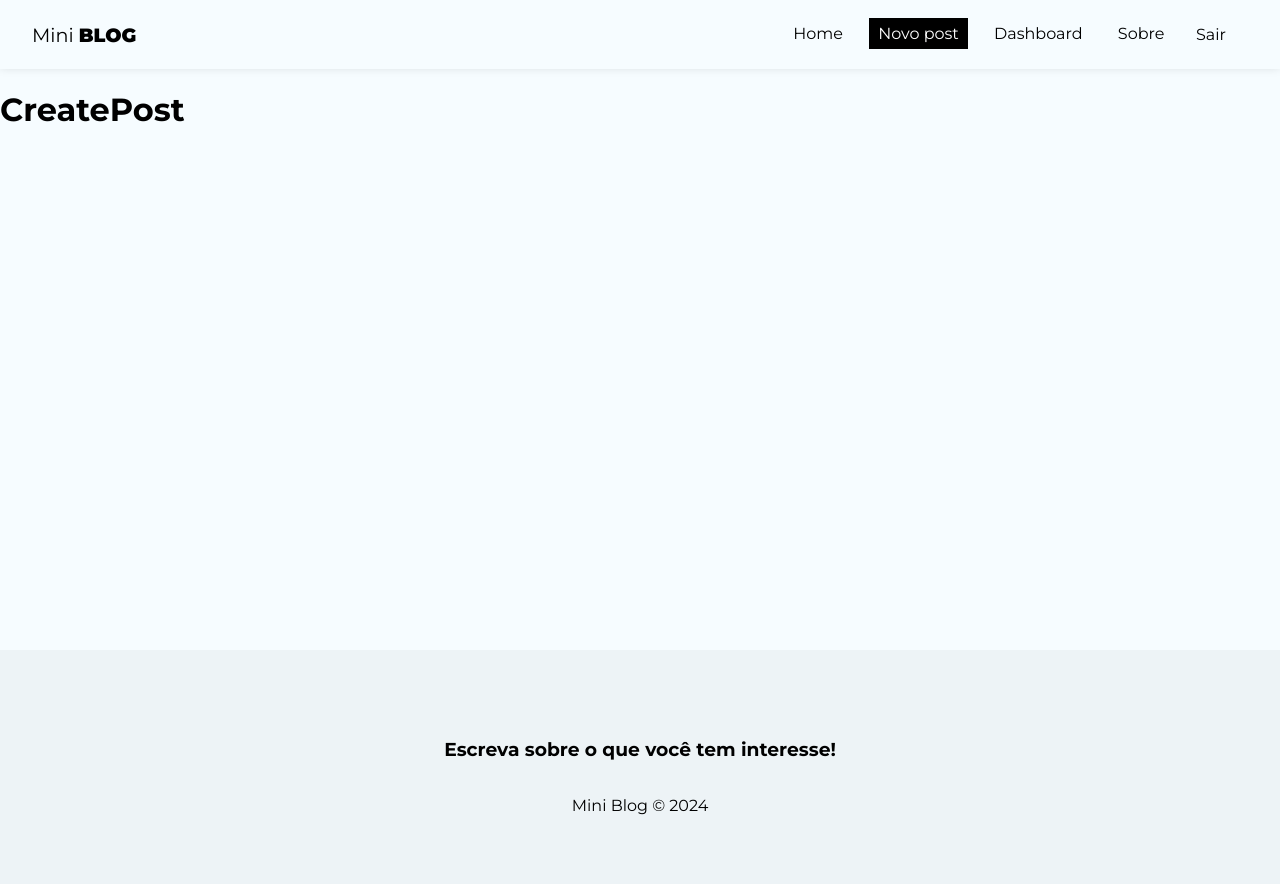
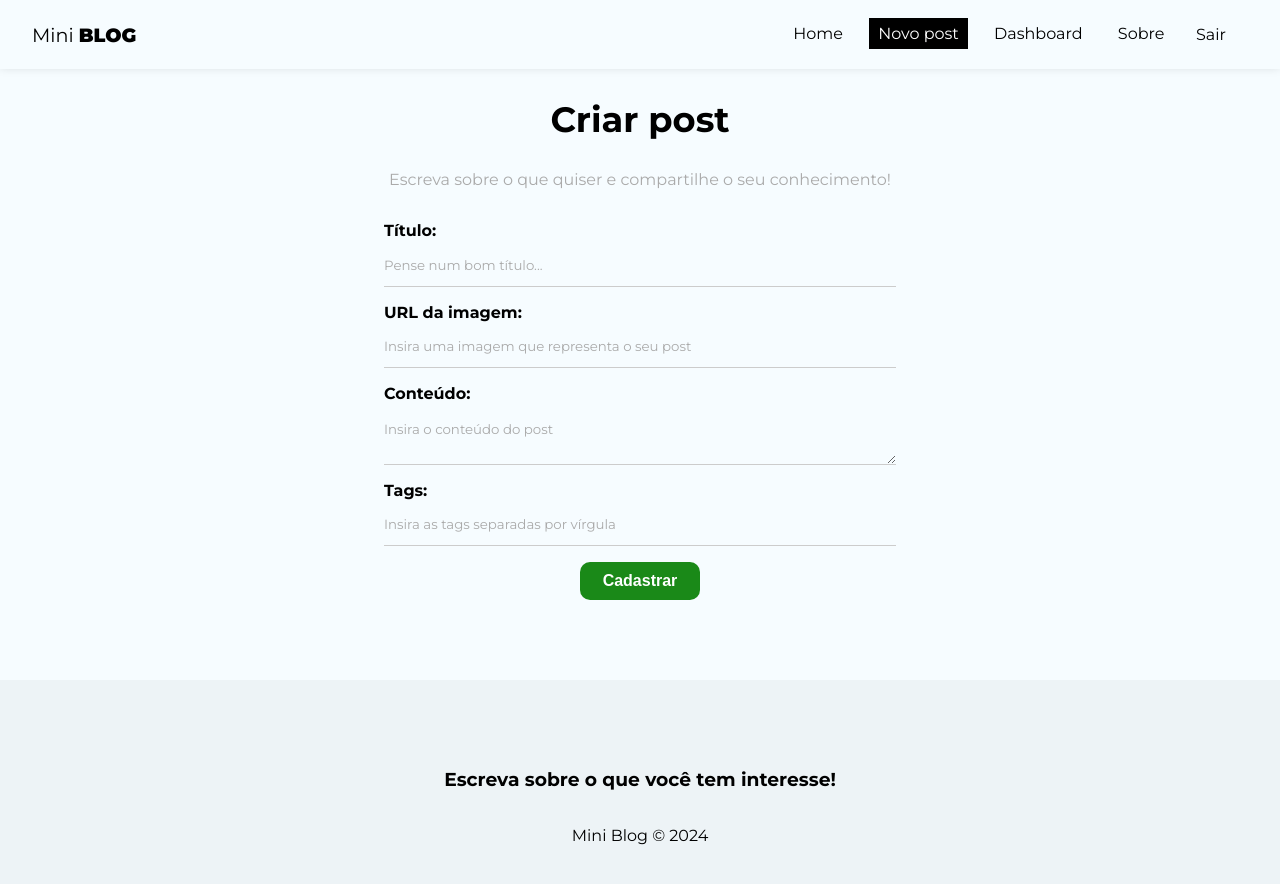
Before and after one commit to julianak-goia/geek-blog, a React (Create React App) app: page /posts/create in a window 1280 px wide. Shown: the top 884 px of the page. Built offline with nearby package versions, Linux system fonts and the light colour scheme; no server answers; sample sign-in values are in the browser's storage.

Commit message:
form para criar um novo post

```diff
--- /dev/null
+++ b/src/hooks/useInsertDocument.js
@@ -0,0 +1,66 @@
+import { useState, useEffect, useReducer } from "react";
+import { db } from "../firebase/config";
+import { collection, addDoc, Timestamp } from "firebase/firestore";
+
+const initialState = {
+  loading: null,
+  error: null,
+};
+
+const insertReducer = (state, action) => {
+  switch (action.type) {
+    case "LOADING":
+      return { loading: true, error: null };
+    case "INSERTED_DOC":
+      return { loading: false, error: null };
+    case "ERROR":
+      return { loading: false, error: action.payload };
+
+    default:
+      return state;
+  }
+};
+
+export const useInsertDocument = (docCollection) => {
+  const [response, dispatch] = useReducer(insertReducer, initialState);
+
+  //   deal with memory leak
+  const [cancelled, setCancelled] = useState(false);
+
+  const checkCancelBeforeDispatch = (action) => {
+    if (!cancelled) {
+      dispatch(action);
+    }
+  };
+
+  const insertDocument = async (document) => {
+    checkCancelBeforeDispatch({
+      type: "LOADING",
+    });
+
+    try {
+      const newDocument = { ...document, createdAt: Timestamp.now() };
+
+      const insertedDocument = await addDoc(
+        collection(db, docCollection),
+        newDocument
+      );
+
+      checkCancelBeforeDispatch({
+        type: "INSERTED_DOC",
+        payload: insertedDocument,
+      });
+    } catch (error) {
+      checkCancelBeforeDispatch({
+        type: "ERROR",
+        payload: error.message,
+      });
+    }
+  };
+
+  useEffect(() => {
+    return () => setCancelled(true);
+  }, []);
+
+  return { insertDocument, response };
+};
--- a/src/pages/CreatePost/CreatePost.js
+++ b/src/pages/CreatePost/CreatePost.js
@@ -1,9 +1,111 @@
 import styles from "./CreatePost.module.css";
+import { useState } from "react";
+import { useNavigate } from "react-router-dom";
+// pegar o user e atrelar ele ao post
+import { useAuthValue } from "../../context/AuthContext";
+import { useInsertDocument } from "../../hooks/useInsertDocument";
 
 const CreatePost = () => {
+  const [title, setTitle] = useState("");
+  const [image, setImage] = useState("");
+  const [body, setBody] = useState("");
+  const [tags, setTags] = useState([]);
+  const [formError, setFormError] = useState("");
+
+  const navigate = useNavigate();
+
+  const { user } = useAuthValue();
+  const { insertDocument, response } = useInsertDocument("posts");
+
+  const handleSubmit = (e) => {
+    e.preventDefault();
+    setFormError("");
+
+    // validate image URL
+    try {
+      new URL(image);
+    } catch (error) {
+      setFormError("A imagem precisa ser uma url");
+    }
+
+    // criar o array de tags
+    const tagsArray = tags.split(",").map((tag) => tag.trim().toLowerCase());
+
+    // checar todos os valores
+    if (!title || !image || !tags || !body) {
+      setFormError("Por favor, preencha todo os campos");
+    }
+
+    if (formError) return;
+
+    insertDocument({
+      title,
+      image,
+      body,
+      tagsArray,
+      uid: user.uid,
+      createdBy: user.displayName,
+    });
+
+    // redirect to homepage
+    navigate("/");
+  };
+
   return (
-    <div>
-      <h1>CreatePost</h1>
+    <div className={styles.create_post}>
+      <h2>Criar post</h2>
+      <p>Escreva sobre o que quiser e compartilhe o seu conhecimento!</p>
+      <form onSubmit={handleSubmit}>
+        <label>
+          <span>Título:</span>
+          <input
+            onChange={(e) => setTitle(e.target.value)}
+            value={title}
+            type="text"
+            name="title"
+            placeholder="Pense num bom título..."
+            required
+          />
+        </label>
+        <label>
+          <span>URL da imagem:</span>
+          <input
+            onChange={(e) => setImage(e.target.value)}
+            value={image}
+            type="text"
+            name="image"
+            placeholder="Insira uma imagem que representa o seu post"
+            required
+          />
+        </label>
+        <label>
+          <span>Conteúdo:</span>
+          <textarea
+            onChange={(e) => setBody(e.target.value)}
+            value={body}
+            name="body"
+            placeholder="Insira o conteúdo do post"
+            required
+          ></textarea>
+        </label>
+        <label>
+          <span>Tags:</span>
+          <input
+            onChange={(e) => setTags(e.target.value)}
+            value={tags}
+            type="text"
+            name="tags"
+            placeholder="Insira as tags separadas por vírgula"
+            required
+          />
+        </label>
+
+        {!response.loading && <button className="btn">Cadastrar</button>}
+        {response.loading && <button className="btn">Aguarde...</button>}
+
+        {response.error && <p className="error">{response.error}</p>}
+        {formError && <p className="error">{formError}</p>}
+      </form>
     </div>
   );
 };
--- a/src/pages/CreatePost/CreatePost.module.css
+++ b/src/pages/CreatePost/CreatePost.module.css
@@ -0,0 +1,12 @@
+.create_post {
+    text-align: center;
+}
+
+.create_post h2 {
+    font-size: 2.2rem;
+}
+
+.create_post p {
+    color: #aaaaaa;
+    margin-bottom: 2rem;
+}
```
